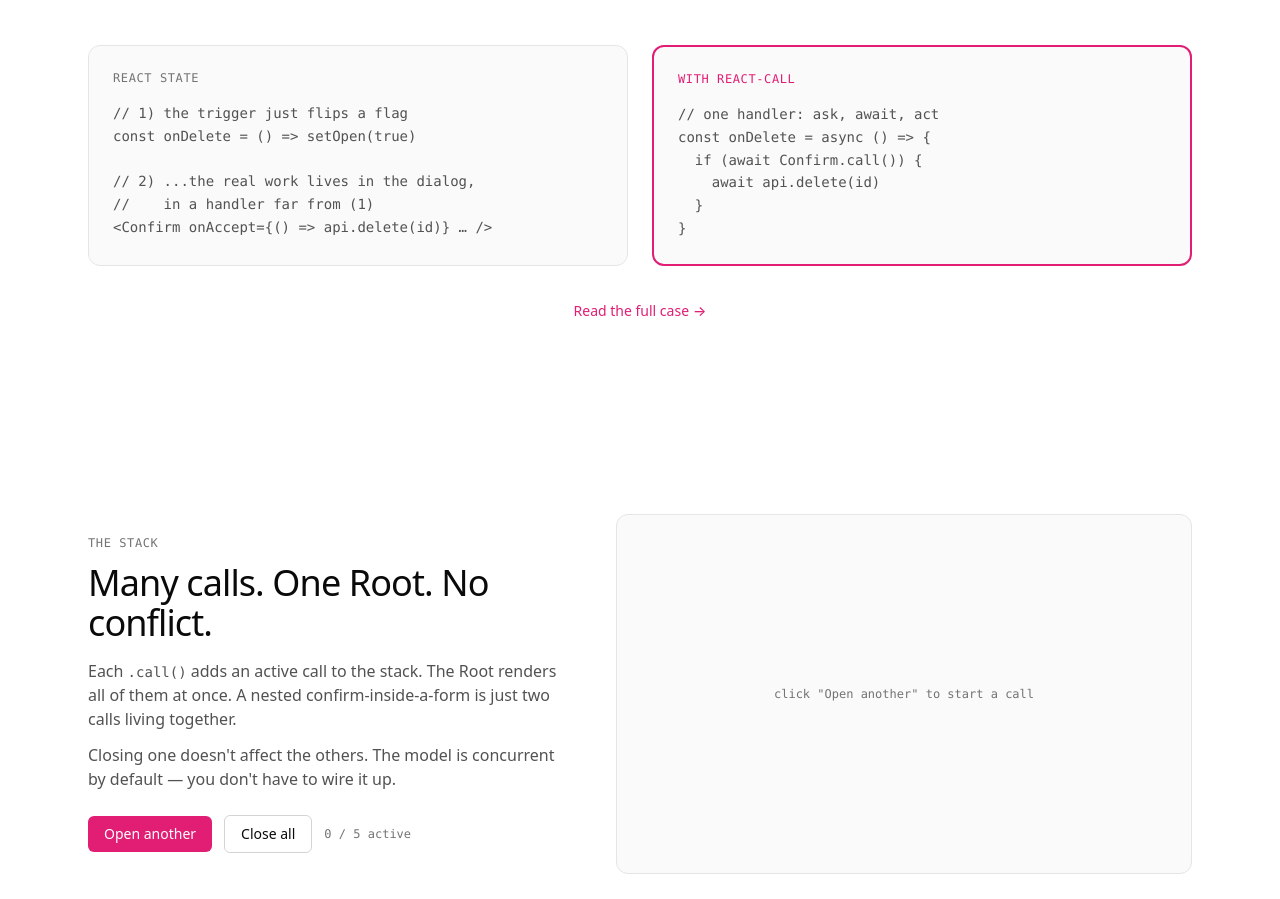
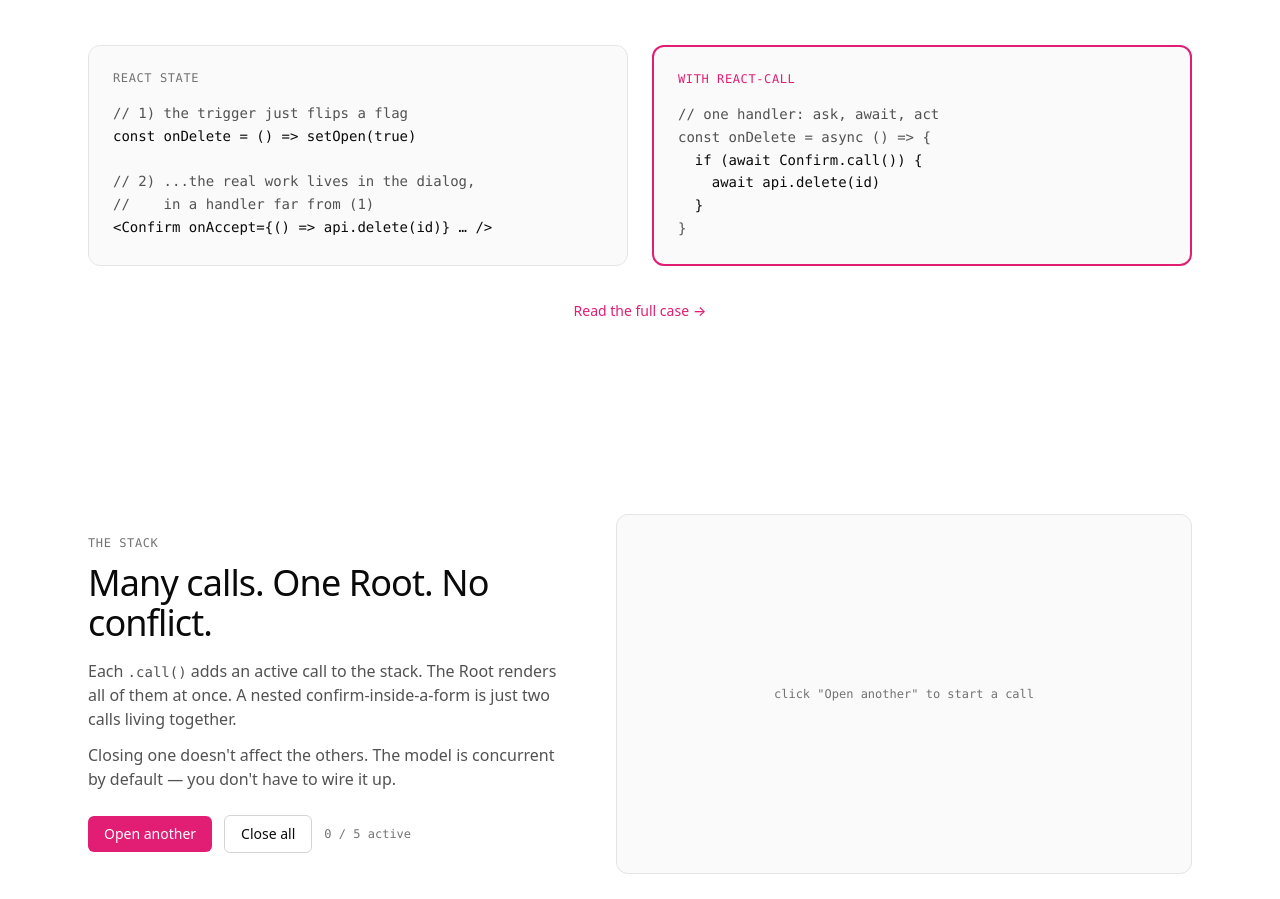
Before and after one commit to desko27/react-call, an Astro site in the folder sites/web/: page / in a window 1280 px wide. Shown: the part 2761-3660 px from the top of the page. Built offline with nearby package versions, Linux system fonts and the light colour scheme; Astro itself is replaced by a stand-in of ours.

Commit message:
style(web): emphasize the key lines in the landing comparison
Match the Hero treatment of window.confirm — render the trigger and the stranded <Confirm> on the React-state side, and the await Confirm.call() block on the react-call side, in full-contrast foreground while comments and scaffolding stay muted, so the eye lands on the lines that carry the argument.

```diff
--- a/sites/web/src/pages/index.astro
+++ b/sites/web/src/pages/index.astro
@@ -48,11 +48,11 @@ const exampleCount = getAllExamples().length
           </div>
           <pre
             class="mt-4 overflow-x-auto font-mono text-xs leading-relaxed text-[var(--color-fg-muted)] md:text-sm">{`// 1) the trigger just flips a flag
-const onDelete = () => setOpen(true)
+`}<span class="text-[var(--color-fg)]">{`const onDelete = () => setOpen(true)`}</span>{`
 
 // 2) ...the real work lives in the dialog,
 //    in a handler far from (1)
-<Confirm onAccept={() => api.delete(id)} … />`}</pre>
+`}<span class="text-[var(--color-fg)]">{`<Confirm onAccept={() => api.delete(id)} … />`}</span></pre>
         </div>
 
         <div
@@ -66,9 +66,9 @@ const onDelete = () => setOpen(true)
           <pre
             class="mt-4 overflow-x-auto font-mono text-xs leading-relaxed text-[var(--color-fg-muted)] md:text-sm">{`// one handler: ask, await, act
 const onDelete = async () => {
-  if (await Confirm.call()) {
+`}<span class="text-[var(--color-fg)]">{`  if (await Confirm.call()) {
     await api.delete(id)
-  }
+  }`}</span>{`
 }`}</pre>
         </div>
       </div>
```
